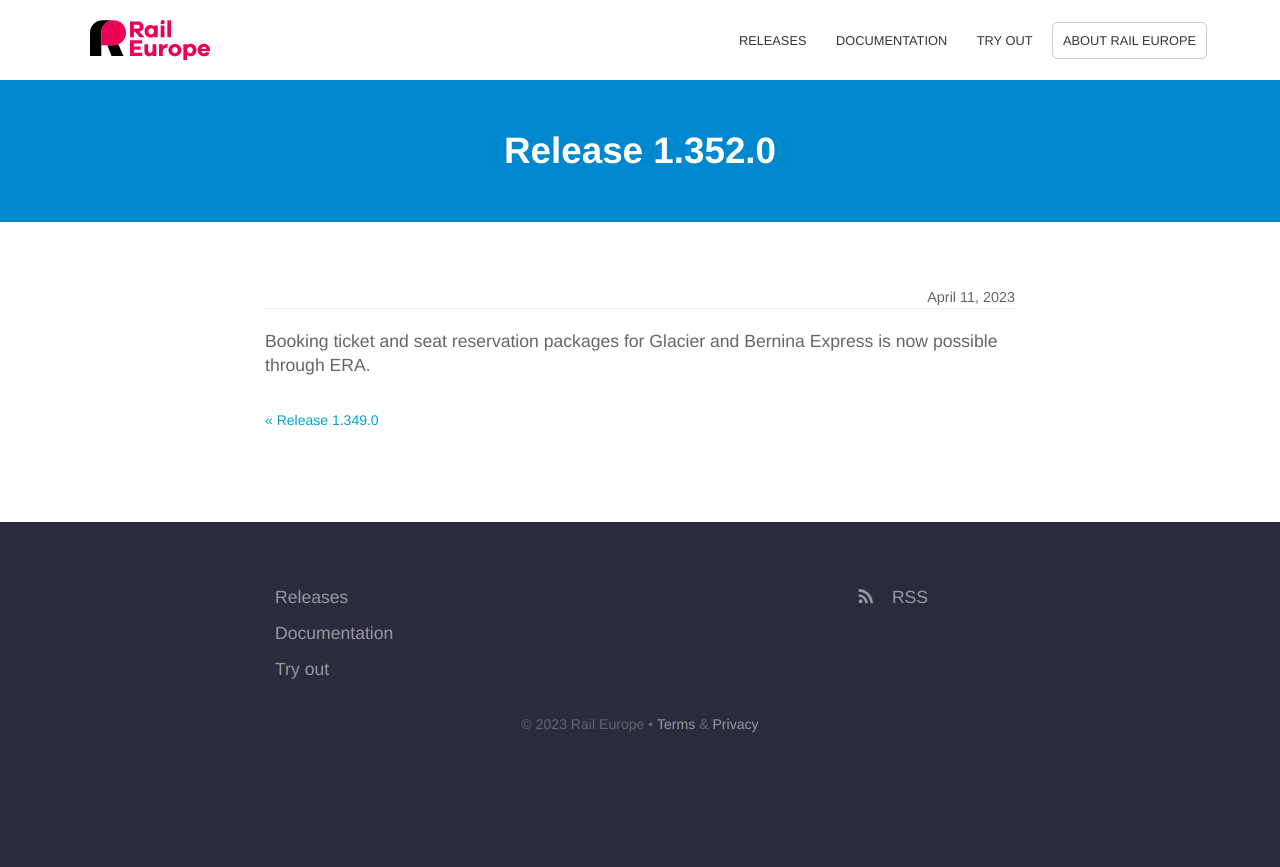
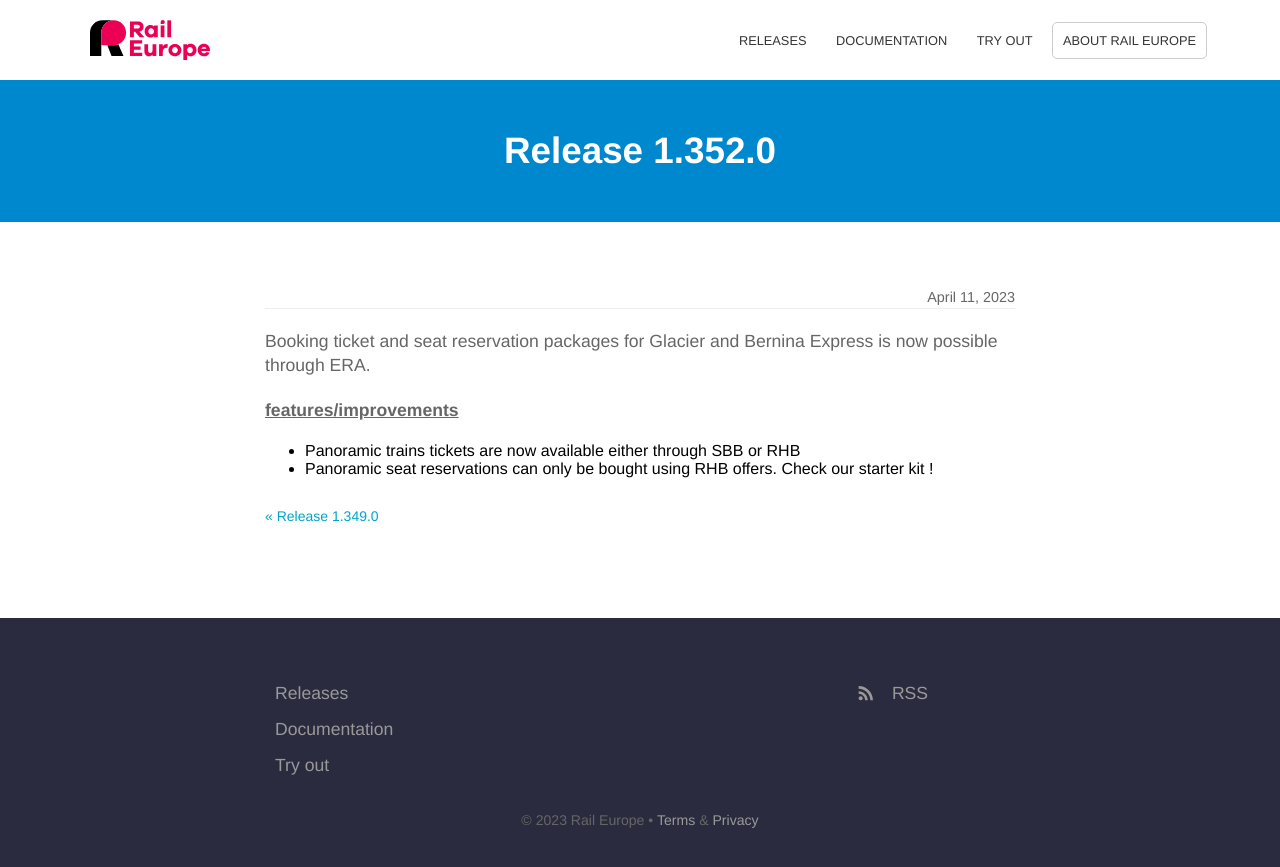
Before and after one commit to rail-europe/era-api, a Jekyll site: the page built from _posts/2023-04-11-release-1.352.0.md, in a window 1280 px wide. Shown: the top 867 px of the page. Built offline with Jekyll 4.4.1, drawn with Linux system fonts in a browser that asks for light colours.

Commit message:
Adding release note for RHB

```diff
--- a/_posts/2023-04-11-release-1.352.0.md
+++ b/_posts/2023-04-11-release-1.352.0.md
@@ -4,3 +4,10 @@
 ---
 
 Booking ticket and seat reservation packages for Glacier and Bernina Express is now possible through ERA.
+
+<!--more-->
+
+**<u>features/improvements</u>**
+
+- Panoramic trains tickets are now available either through SBB or RHB
+- Panoramic seat reservations can only be bought using RHB offers. Check our starter kit !
```
